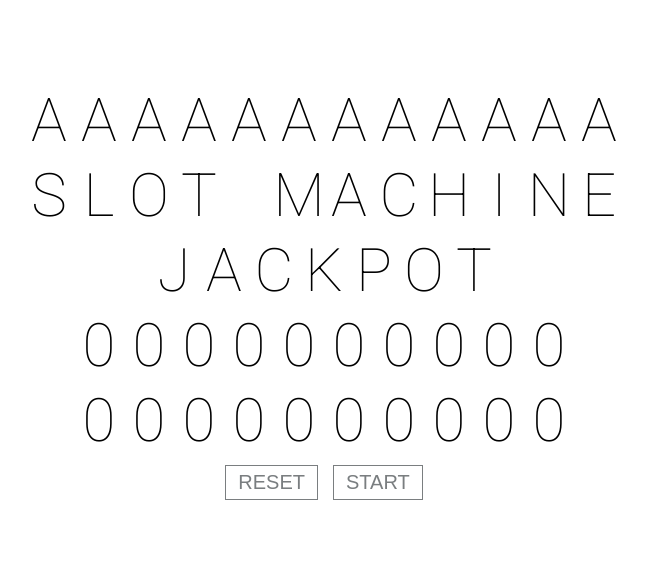
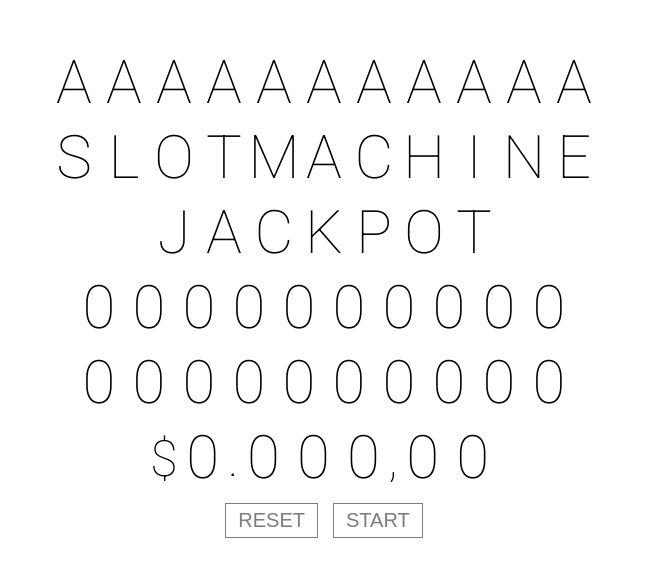
Before and after one commit to luckyluck/slot-machine, a React (Create React App) app: page / in a window 1280 px wide. Shown: the part 105-682 px from the top of the page, without its empty margins (316-962 px from the left). Built offline with nearby package versions, Linux system fonts and the light colour scheme.

Commit message:
Add support of additional symbols as static positions.

```diff
--- a/src/App.js
+++ b/src/App.js
@@ -17,6 +17,7 @@ function App() {
       <SlotMachine start={start} value={'Jackpot'} list={list} init={true} />
       <SlotMachine start={start} value={'0123456789'} list={numbers} />
       <SlotMachine start={start} value={'0123456789'} list={[...numbers, ...numbers, ...numbers]} />
+      <SlotMachine start={start} value={'$1.234,34'} list={numbers} />
       <div className={'Controls'}>
         <button onClick={() => toggle(false)}>Reset</button>
         <button onClick={() => toggle(true)}>Start</button>
--- a/src/components/SlotMachine/index.js
+++ b/src/components/SlotMachine/index.js
@@ -2,6 +2,7 @@ import React from "react";
 
 import './index.css';
 import Slot from "../Slot";
+import { isNumberOrLetter } from '../../utils/helpers';
 
 const SlotMachine = ({ start, value, list, init = false }) => {
   let delay = -50;
@@ -9,12 +10,16 @@ const SlotMachine = ({ start, value, list, init = false }) => {
   return (
     <div className={'Counter'}>
       {value.split('').map((n, index) => {
-        delay += 50;
-        return (
-          <div className={'ListContainer'} key={index}>
-            <Slot delay={delay} item={n} list={list} start={start} init={init} />
-          </div>
-        );
+        if (isNumberOrLetter(n)) {
+          delay += 50;
+          return (
+            <div className={'ListContainer'} key={index}>
+              <Slot delay={delay} item={n} list={list} start={start} init={init}/>
+            </div>
+          );
+        }
+
+        return <span className={'StaticElement'} key={index}>{n}</span>
       })}
     </div>
   );
--- a/src/utils/helpers.js
+++ b/src/utils/helpers.js
@@ -7,3 +7,5 @@ export const getAlphabet = () => {
     return result;
   }, []);
 };
+
+export const isNumberOrLetter = el => new RegExp(/([a-z\d])/, 'gi').test(el);
```
